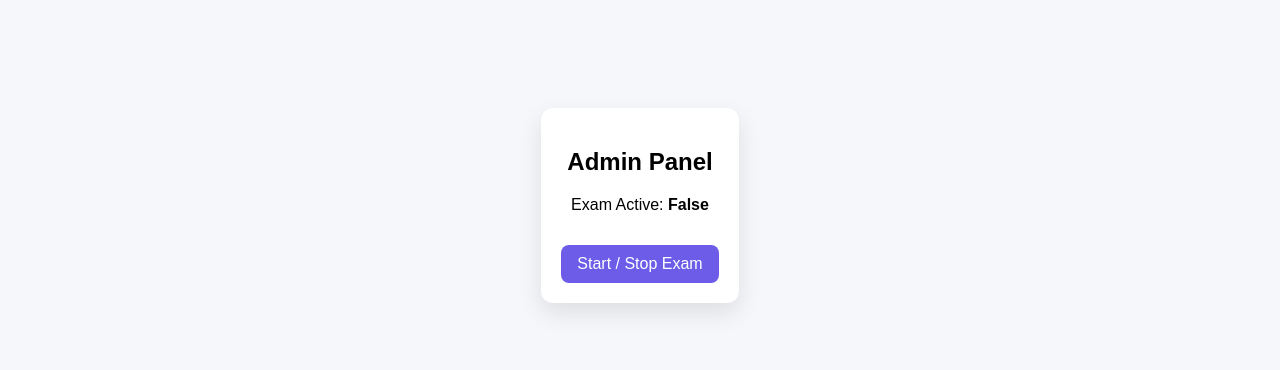
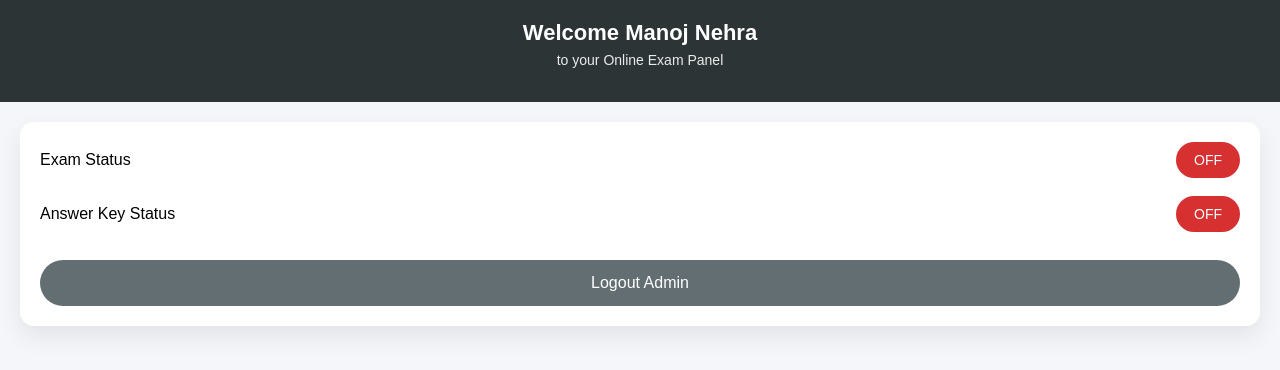
Before and after one commit to manojnehra1801-beep/Online-mock-platform, a Flask app: page /admin/dashboard in a window 1280 px wide. Shown: the top 370 px of the page. Run offline with Flask 3, Linux system fonts and the light colour scheme; the visitor is signed in with stand-in values (Sample User, id 1).

Commit message:
Update admin_dashboard.html

```diff
--- a/templates/admin_dashboard.html
+++ b/templates/admin_dashboard.html
@@ -2,39 +2,125 @@
 <html>
 <head>
 <meta name="viewport" content="width=device-width, initial-scale=1.0">
-<title>Admin Dashboard</title>
+<title>Admin Panel</title>
+
 <style>
 body{
-  font-family:Arial, sans-serif;
-  background:#f5f7fb;
-  text-align:center;
-  padding-top:100px;
+    margin:0;
+    font-family: Arial, sans-serif;
+    background:#f5f6fa;
 }
-.box{
-  display:inline-block;
-  background:#fff;
-  padding:20px;
-  border-radius:12px;
-  box-shadow:0 10px 25px rgba(0,0,0,.1);
+
+/* HEADER */
+.header{
+    background:#2d3436;
+    color:#fff;
+    padding:20px;
+    text-align:center;
 }
-a{
-  display:inline-block;
-  margin-top:15px;
-  padding:10px 16px;
-  background:#6c5ce7;
-  color:#fff;
-  text-decoration:none;
-  border-radius:8px;
+.header h2{
+    margin:0;
+    font-size:22px;
+}
+.header p{
+    margin-top:6px;
+    font-size:14px;
+    opacity:0.9;
+}
+
+/* PANEL */
+.panel{
+    background:#fff;
+    margin:20px;
+    padding:20px;
+    border-radius:14px;
+    box-shadow:0 10px 25px rgba(0,0,0,0.08);
+}
+
+/* ROW */
+.row{
+    display:flex;
+    justify-content:space-between;
+    align-items:center;
+    margin-bottom:18px;
+    font-size:16px;
+}
+
+/* TOGGLE BUTTON */
+.toggle{
+    padding:10px 18px;
+    border:none;
+    border-radius:30px;
+    font-size:14px;
+    cursor:pointer;
+    color:#fff;
+}
+.on{
+    background:#00b894;
+}
+.off{
+    background:#d63031;
+}
+
+/* LOGOUT */
+.logout{
+    width:100%;
+    margin-top:10px;
+    padding:14px;
+    border:none;
+    border-radius:30px;
+    background:#636e72;
+    color:#fff;
+    font-size:16px;
+    cursor:pointer;
 }
 </style>
 </head>
+
 <body>
 
-<div class="box">
-  <h2>Admin Panel</h2>
-  <p>Exam Active: <b>{{ exam_active }}</b></p>
+<!-- HEADER -->
+<div class="header">
+    <h2>Welcome Manoj Nehra</h2>
+    <p>to your Online Exam Panel</p>
+</div>
 
-  <a href="/admin/toggle">Start / Stop Exam</a>
+<!-- ADMIN PANEL -->
+<div class="panel">
+
+    <!-- EXAM CONTROL -->
+    <div class="row">
+        <span>Exam Status</span>
+        {% if exam_active %}
+            <button class="toggle on" onclick="location.href='/admin/toggle-exam'">
+                ON
+            </button>
+        {% else %}
+            <button class="toggle off" onclick="location.href='/admin/toggle-exam'">
+                OFF
+            </button>
+        {% endif %}
+    </div>
+
+    <!-- ANSWER KEY CONTROL -->
+    <div class="row">
+        <span>Answer Key Status</span>
+        {% if answer_key_active %}
+            <button class="toggle on" onclick="location.href='/admin/toggle-answer-key'">
+                ON
+            </button>
+        {% else %}
+            <button class="toggle off" onclick="location.href='/admin/toggle-answer-key'">
+                OFF
+            </button>
+        {% endif %}
+    </div>
+
+    <!-- LOGOUT -->
+    <button class="logout" onclick="location.href='/admin/logout'">
+        Logout Admin
+    </button>
+
 </div>
 
 </body>
```
